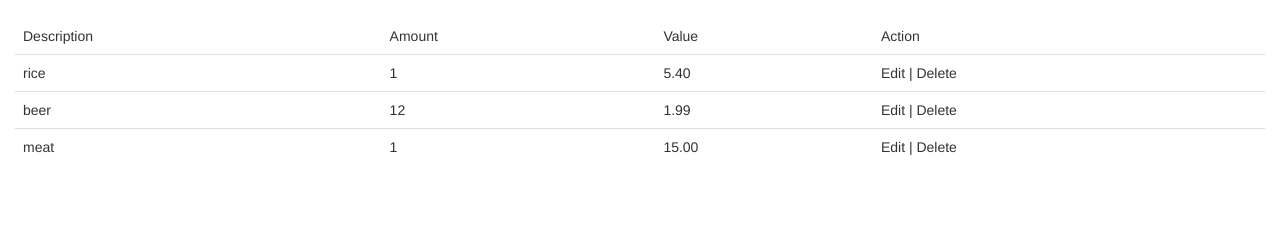
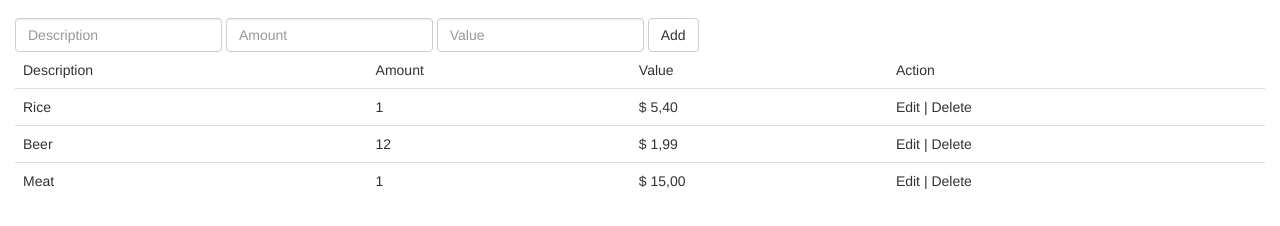
Before and after one commit to evertonstm/ControleDeCompras, a plain HTML site: page index.html in a window 1280 px wide. Shown: the part 54-280 px from the top of the page. Drawn offline with Linux system fonts and the light colour scheme.

Commit message:
formatando str e values

```diff
--- a/index.html
+++ b/index.html
@@ -10,6 +10,9 @@
 <body>
   <nav class="navbar navbar-default">
     <div class="container-fluid">
+      <div class="form-inline">
+
+      </div>
       <div class="navbar-header">
         <a id="navTitle"class="navbar-brand" href="index.html">
         </a>
@@ -18,10 +21,20 @@
   </nav>
 
   <div class="container-fluid">
-    <table id="listTable"  class="table">
+    <div class="form-inline">
+        <div class="form-group">
+          <input type="text" class="form-control" id='desc' placeholder="Description">
+        </div>
+        <div class="form-group">
+          <input type="text" class="form-control" id='amount' placeholder="Amount">
+        </div>
+        <div class="form-group">
+          <input type="text" class="form-control" id='value' placeholder="Value">
+        </div>
+        <button onclick="addData();" class="btn btn-default">Add</button>
+        <table id="listTable"  class="table">
 
-    </table>
-
+        </table>
   </div>
 </body>
 <script src="js/config.js"></script>
--- a/js/main.js
+++ b/js/main.js
@@ -16,7 +16,7 @@ var list = [
 
 ];
 
-function getTotal(list){
+function getTotal(list) {
   var total = 0
 
   for(var key in list){
@@ -24,17 +24,40 @@ function getTotal(list){
 
   }
   return total;
-}
+};
 
-function setList(){
+function setList(list) {
   var table = '<thead><tr><td>Description</td><td>Amount</td><td>Value</td><td>Action</td></tr></thead><tbody>';
   for (var key in list){
-    table += '<tr><td>'+ list [key].desc +'</td><td>'+ list [key].amount +'</td><td>'+ list [key].value +'</td><td>Edit | Delete</td></tr>';
+    table += '<tr><td>'+ formatDesc(list [key].desc) +'</td><td>'+ list [key].amount  +'</td><td>'+ formatValue(list [key].value) +'</td><td>Edit | Delete</td></tr>';
   }
   table += '<tbody>';
   document.getElementById("listTable").innerHTML = table;
+};
+
+function formatDesc(desc) {
+  var str = desc.toLowerCase();
+  str = str.charAt(0).toUpperCase() + str.slice(1)
+
+  return str;
+};
+
+function formatValue(value) {
+  var str = parseFloat(value).toFixed(2) + '';
+  str = str.replace(".",",");
+  str = "$ " + str;
+  return str;
+};
+
+function addData() {
+  var desc= document.getElementById("desc").value;
+  var amount= document.getElementById("amount").value;
+  var value= document.getElementById("value").value;
+
+  list.unshift({"desc":desc, "amount":amount, "value":value});
+  setList(list);
+
 }
 
+
 setList(list);
-
-console.log(getTotal(list));
```
